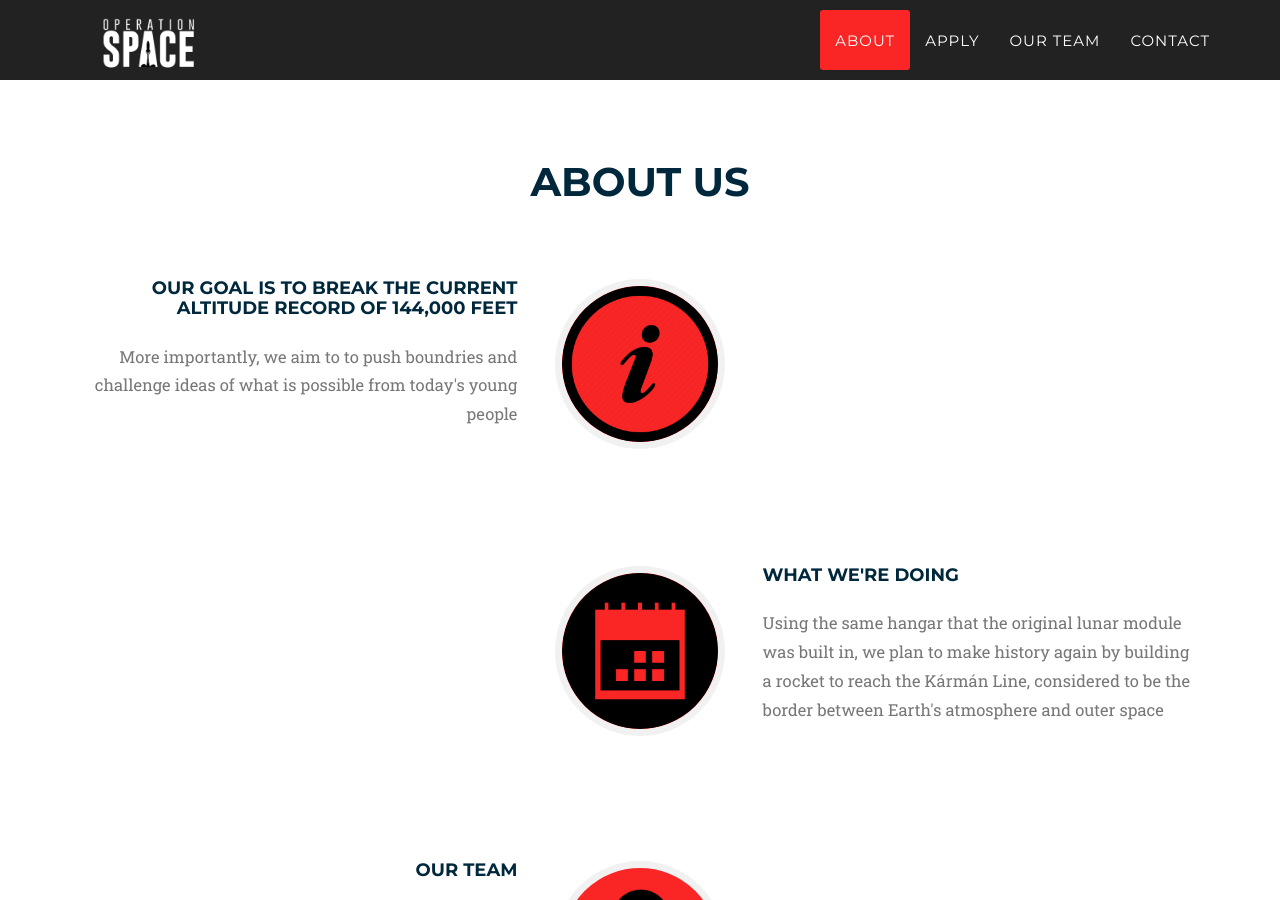
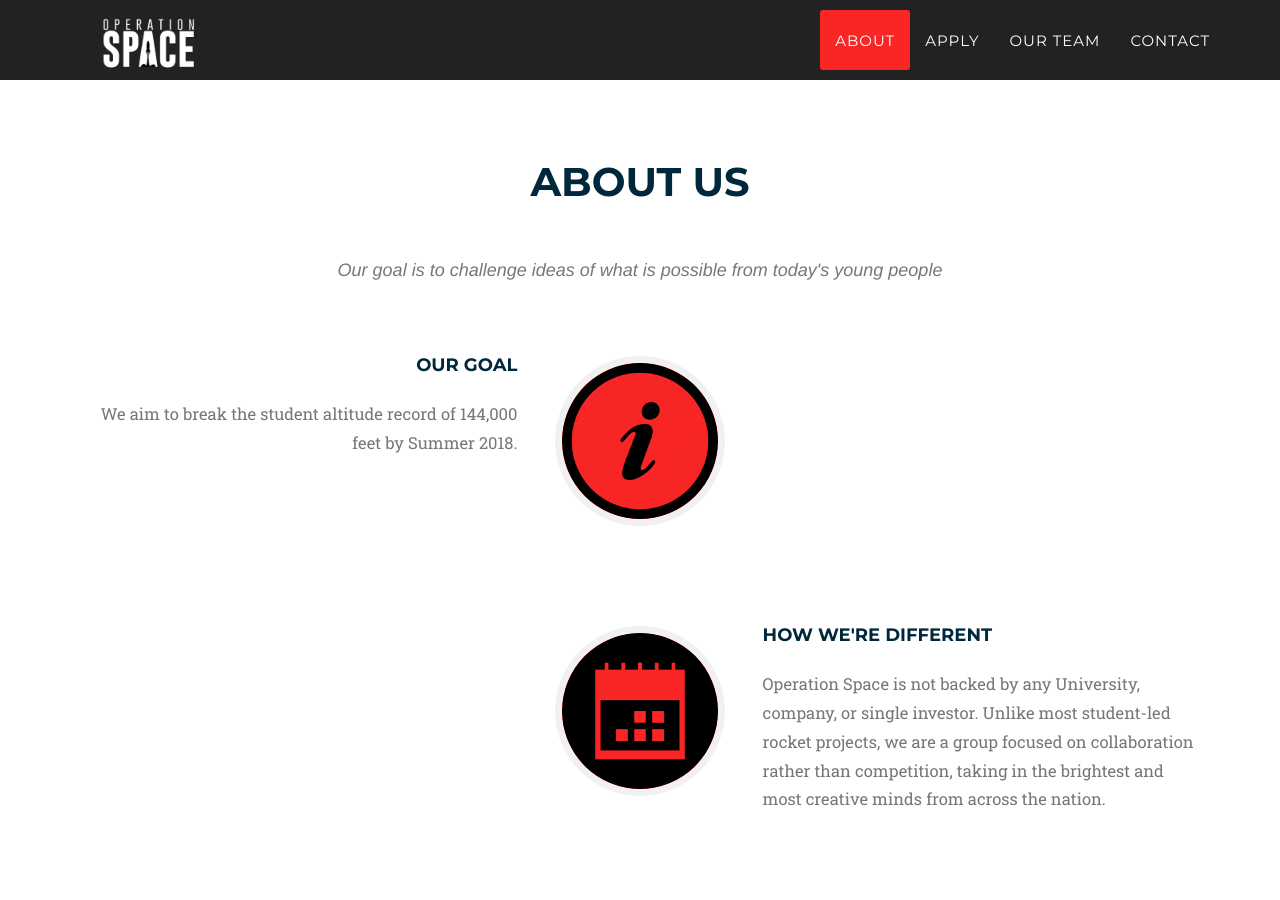
Before and after one commit to HughFerg/operation-space, a Jekyll site: the page built from index.html, in a window 1280 px wide and 900 px high, scrolled down 890 px. Built offline with Jekyll 4.4.1, drawn with Linux system fonts in a browser that asks for light colours; nearby versions of some CDN libraries; some web fonts are replaced; library files that are not in the unit come from our copies.

Commit message:
added team members and edited about

```diff
--- a/2017_teams/_posts/2017-05-31-team-12-Erik.markdown
+++ b/2017_teams/_posts/2017-05-31-team-12-Erik.markdown
@@ -1,10 +1,10 @@
 ---
 title: Erik Katzen
 name: Erik Katzen
-subtitle: Technical Team
+subtitle: Systems Integration, Controls, and Simulation
 layout: 2017_default
 img: ErikKHeadshot.jpg
 thumbnail: ErikKHeadshot.jpg
 alt: ErikKHeadshot.jpg
-description: Erik is a Graduate from Hofstra University where he received his BS ME and a concentration in Aeronautical Engineering. He was the President and founder of Hofstra’s American Society of Mechanical Engineers (ASME). He has had 5 internships/Co-Ops with Ripak Aerospace Processing, Lockheed Martin, NASA’s Kennedy Space Center & the Jet Propulsion Laboratory, and United Airlines. He will be starting a full-time position with The Boeing Company accompanied with a MS in Electrical Engineering concentrating in Control Systems at NJIT.
+description: Erik is a Graduate from Hofstra University where he received his BS ME and a concentration in Aeronautical Engineering. He has had internships/Co-Ops with Ripak Aerospace Processing, Lockheed Martin, NASA’s Kennedy Space Center & the Jet Propulsion Laboratory, and United Airlines. He will be starting a full-time position with The Boeing Company accompanied with a MS in Electrical Engineering concentrating in Control Systems at NJIT.
 ---
--- a/2017_teams/_posts/2017-05-31-team-16-Dalton.markdown
+++ b/2017_teams/_posts/2017-05-31-team-16-Dalton.markdown
@@ -6,5 +6,5 @@
 img: DaltonHeadshot.png
 thumbnail: DaltonHeadshot.png
 alt: DaltonHeadshot.png
-description: Dalton is a junior Mechanical + Aeronautical Engineering student at Clarkson University, where he is the President of the AIAA chapter. He joined Operation Space because he wants to learn about rocketry with a great team. "This is probably the closest thing to being an astronaut as I'll be in my life"
+description: Dalton is a junior Mechanical and Aeronautical Engineering student at Clarkson University, where he is the President of the AIAA chapter. He joined Operation Space because he wants to learn about rocketry with a great team. "This is probably the closest thing to being an astronaut as I'll be in my life"
 ---
--- a/_includes/2017_data/about.html
+++ b/_includes/2017_data/about.html
@@ -4,7 +4,8 @@
             <div class="row">
                 <div class="col-lg-12 text-center">
                     <h2 class="section-heading">About Us</h2>
-                    <h3 class="section-subheading text-muted"></h3>
+                    <br>
+                    <h3 class="section-subheading text-muted">Our goal is to challenge ideas of what is possible from today's young people</h3>
                 </div>
             </div>
             <div class="row">
@@ -16,10 +17,10 @@
                             </div>
                             <div class="timeline-panel">
                                 <div class="timeline-heading">
-                                    <h4>Our goal is to break the current altitude record of 144,000 feet</h4>
+                                    <h4>Our Goal</h4>
                                 </div>
                                 <div class="timeline-heading">
-                                    <p class="text-muted">More importantly, we aim to to push boundries and challenge ideas of what is possible from today's young people</p>
+                                    <p class="text-muted">We aim to break the student altitude record of 144,000 feet by Summer 2018.</p>
                                 </div>
                             </div>
                         </li>
@@ -29,10 +30,10 @@
                             </div>
                             <div class="timeline-panel">
                                 <div class="timeline-heading">
-                                    <h4>What We're Doing</h4>
+                                    <h4>How We're Different</h4>
                                 </div>
                                 <div class="timeline-heading">
-                                    <p class="text-muted">Using the same hangar that the original lunar module was built in, we plan to make history again by building a rocket to reach the Kármán Line, considered to be the border between Earth's atmosphere and outer space</p>
+                                    <p class="text-muted">Operation Space is not backed by any University, company, or single investor. Unlike most student-led rocket projects, we are a group focused on collaboration rather than competition, taking in the brightest and most creative minds from across the nation.</p>
                                 </div>
                             </div>
                         </li>
--- a/_includes/2017_data/team_members.html
+++ b/_includes/2017_data/team_members.html
@@ -21,7 +21,7 @@
                     <div class="speakers-caption">
                         <h4>{{ post.title }}</h4>
                         <p class="text-muted">{{ post.subtitle }}</p>
-                        <p class="text-muted" style="max-height: 400px; min-height: 350px; padding: 5px;">{{ post.description }}</p>
+                        <p class="text-muted" style="max-height: 375px; min-height: 375px; padding: 5px;">{{ post.description }}</p>
                     </div>
                 </div>
             {% endfor %}
```
Also changed, not shown: 2017_teams/_posts/2017-05-31-team-11-Chris.markdown (added, +10 -0 lines), css/2017_style/img/team/ChrisRHeadshot.jpg (added).
